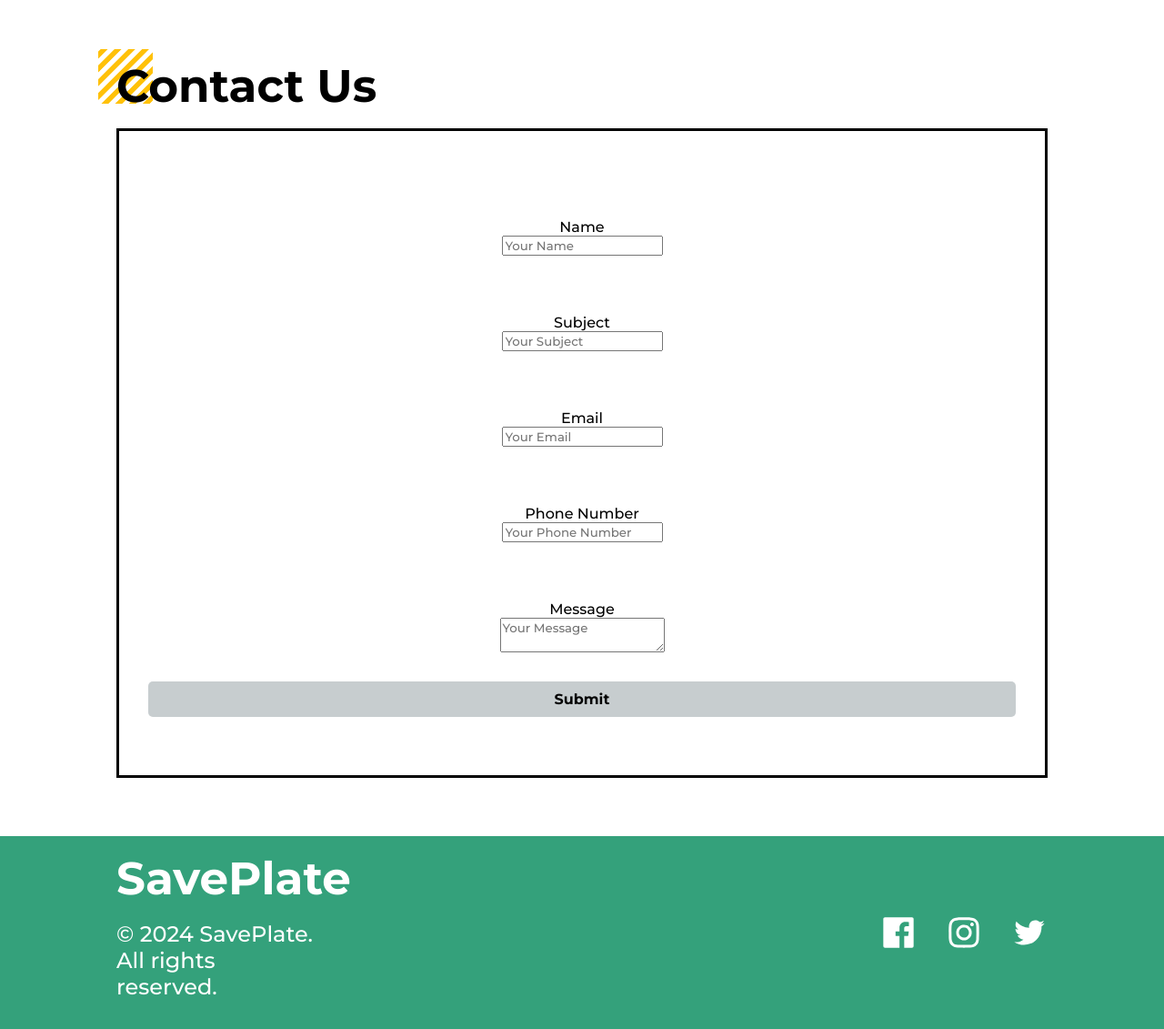
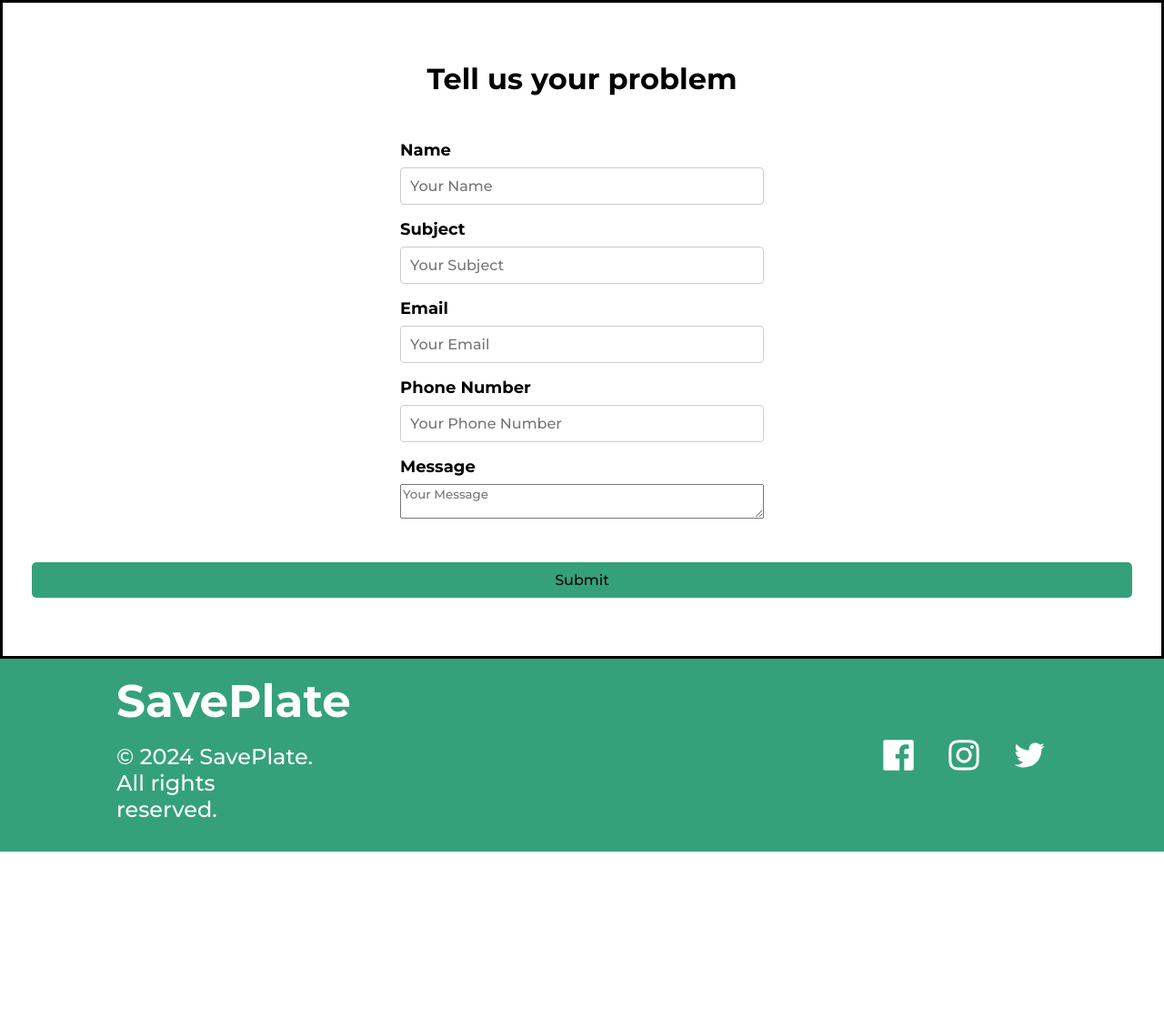
Before and after one commit to aryo04/SavePlate, a PHP site: page /pages/contact.php in a window 1280 px wide. Shown: the part 90-1221 px from the top of the page at 91% size. After the commit the page ends 1026 px from the top, so only its background shows below. Run offline with PHP 8.4, Linux system fonts and the light colour scheme.

Commit message:
upload sql

```diff
--- a/pages/checkout.php
+++ b/pages/checkout.php
@@ -40,7 +40,7 @@
     <meta charset="UTF-8">
     <meta name="viewport" content="width=device-width, initial-scale=1.0">
     <title>Checkout</title>
-    <link rel="stylesheet" href="../css/style.css">
+    <link rel="stylesheet" href="../styles.css">
 </head>
 <body>
     <?php include('../includes/headerMenu.php'); ?>
--- a/pages/contact.php
+++ b/pages/contact.php
@@ -1,30 +1,64 @@
 <?php include('../includes/header.php'); ?>
+<?php
+include('../db.php');
 
-<section id="contact">
-    <h1>Contact Us</h1>
-    <form action="contact.php" method="POST">
-        <div class="form-group">
+// Memastikan data diterima dari form
+if ($_SERVER['REQUEST_METHOD'] == 'POST') {
+    // Mengambil dan membersihkan data dari form untuk menghindari XSS dan masalah lainnya
+    $name = htmlspecialchars(trim($_POST['name']));
+    $subject = htmlspecialchars(trim($_POST['subject']));
+    $email = htmlspecialchars(trim($_POST['email']));
+    $phone = htmlspecialchars(trim($_POST['phone']));
+    $message = htmlspecialchars(trim($_POST['message']));
+
+    // Menyimpan data ke database menggunakan prepared statements
+    $sql = "INSERT INTO contacts (name, subject, email, phone, message)
+            VALUES (?, ?, ?, ?, ?)";
+
+    if ($stmt = $conn->prepare($sql)) {
+        // Bind parameters dan eksekusi query
+        $stmt->bind_param("sssss", $name, $subject, $email, $phone, $message);
+        if ($stmt->execute()) {
+            echo "<script>alert('Your message has been sent successfully!');</script>";
+        } else {
+            echo "<script>alert('Error: " . $stmt->error . "');</script>";
+        }
+        // Menutup statement
+        $stmt->close();
+    } else {
+        echo "<script>alert('Error: Unable to prepare the statement.');</script>";
+    }
+
+    // Menutup koneksi
+    $conn->close();
+}
+?>
+
+<form action="contact.php" method="POST">
+    <h1>Tell us your problem</h1>
+    <div class="form-group">
+        <div id="input-name" class="input-group">
             <label for="name">Name</label>
-            <input type="text" id="name" name="name" placeholder="Your Name" required>
+            <input type="text" name="name" placeholder="Your Name" required>
         </div>
-        <div class="form-group">
+        <div id="input-subject" class="input-group">
             <label for="subject">Subject</label>
-            <input type="text" id="subject" name="subject" placeholder="Your Subject" required>
+            <input type="text" name="subject" placeholder="Your Subject" required>
         </div>
-        <div class="form-group">
+        <div id="input-email" class="input-group">
             <label for="email">Email</label>
-            <input type="email" id="email" name="email" placeholder="Your Email" required>
+            <input type="email" name="email" placeholder="Your Email" required>
         </div>
-        <div class="form-group">
+        <div id="input-phone" class="input-group">
             <label for="phone">Phone Number</label>
-            <input type="tel" id="phone" name="phone" placeholder="Your Phone Number" required>
+            <input type="tel" name="phone" placeholder="Your Phone Number" required>
         </div>
-        <div class="form-group">
+        <div id="input-message" class="input-group">
             <label for="message">Message</label>
-            <textarea id="message" name="message" placeholder="Your Message" required></textarea>
+            <textarea name="message" placeholder="Your Message" required></textarea>
         </div>
-        <button type="submit" class="btn">Submit</button>
-    </form>
-</section>
+    </div>
+    <button class="btn" type="submit">Submit</button>
+</form>
 
 <?php include('../includes/footer.php'); ?>
```
Also changed, not shown: pages/keranjang.php (+18 -4 lines).
